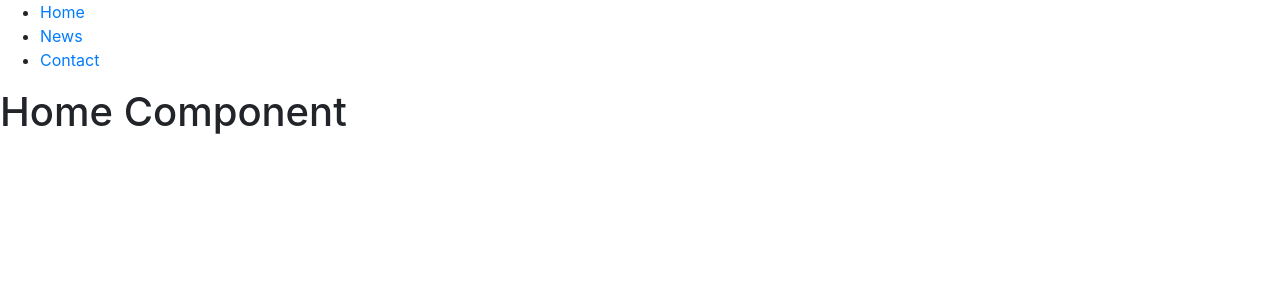
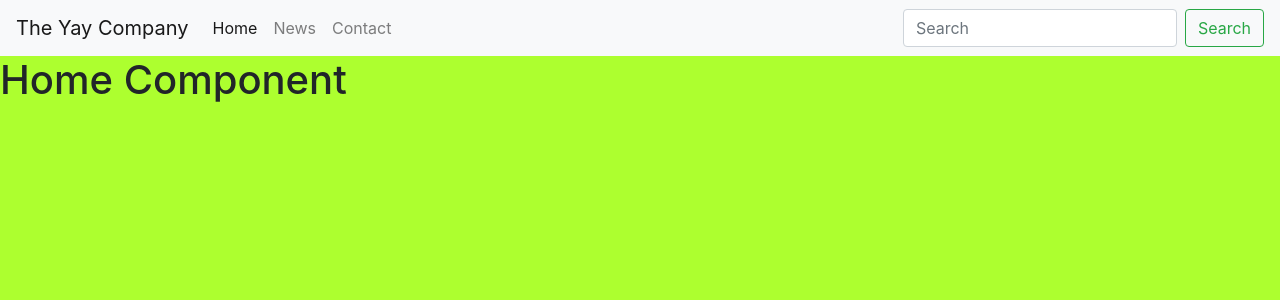
Before and after one commit to KeyG94/the_yay_company_react, a React (Create React App) app in the folder the-yay-company/: page / in a window 1280 px wide. Shown: the top 300 px of the page. Built offline with nearby package versions, Linux system fonts and the light colour scheme.

Commit message:
added a navbar and tested the sass

```diff
--- a/the-yay-company/src/App.js
+++ b/the-yay-company/src/App.js
@@ -1,7 +1,12 @@
 import React from 'react';
+import { BrowserRouter as Router, Switch, Route, NavLink } from "react-router-dom";
+import Navbar from 'react-bootstrap/Navbar';
+import Nav from 'react-bootstrap/Nav';
+import Form from 'react-bootstrap/Form';
+import FormControl from 'react-bootstrap/FormControl';
+import Button from 'react-bootstrap/Button';
 import './scss/styles.scss';
 import './scss/global/global.scss';
-import { BrowserRouter as Router, Switch, Route, NavLink } from "react-router-dom";
 import Contact from './components/contact/Contact';
 import Home from './components/home/Home';
 import News from './components/news/News';
@@ -10,21 +15,22 @@ import News from './components/news/News';
 function App() {
   return (
     <Router>
-      <div>
-        <nav>
-          <ul>
-            <li>
-              <NavLink exact to="/">Home</NavLink>
-            </li>
-            <li>
-              <NavLink to="/News">News</NavLink>
-            </li>
-            <li>
-              <NavLink to="/Contact">Contact</NavLink>
-            </li>
-          </ul>
-        </nav>
-
+      <>
+        <Navbar bg="light" expand="lg">
+          <Navbar.Brand href="#home">The Yay Company</Navbar.Brand>
+          <Navbar.Toggle aria-controls="basic-navbar-nav" />
+          <Navbar.Collapse id="basic-navbar-nav">
+            <Nav className="mr-auto">
+              <NavLink exact to="/" className="nav-link">Home</NavLink>
+              <NavLink to="/News" className="nav-link">News</NavLink>
+              <NavLink to="/Contact" className="nav-link">Contact</NavLink>
+            </Nav>
+            <Form inline>
+              <FormControl type="text" placeholder="Search" className="mr-sm-2" />
+              <Button variant="outline-success">Search</Button>
+            </Form>
+          </Navbar.Collapse>
+        </Navbar>
         {/* A <Switch> looks through its children <Route>s and
             renders the first one that matches the current URL. */}
         <Switch>
@@ -38,7 +44,7 @@ function App() {
             <Home />
           </Route>
         </Switch>
-      </div>
+      </>
     </Router>
   );
 }
--- a/the-yay-company/src/scss/global/global.scss
+++ b/the-yay-company/src/scss/global/global.scss
@@ -0,0 +1,3 @@
+body{
+    background-color: greenyellow;
+}
```
Also changed, not shown: the-yay-company/src/scss/styles.scss (line endings or trailing spaces).
